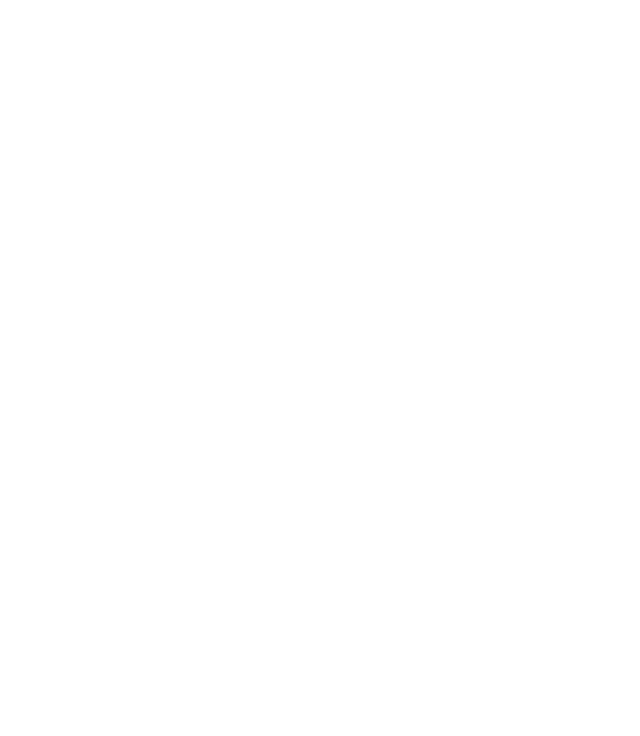
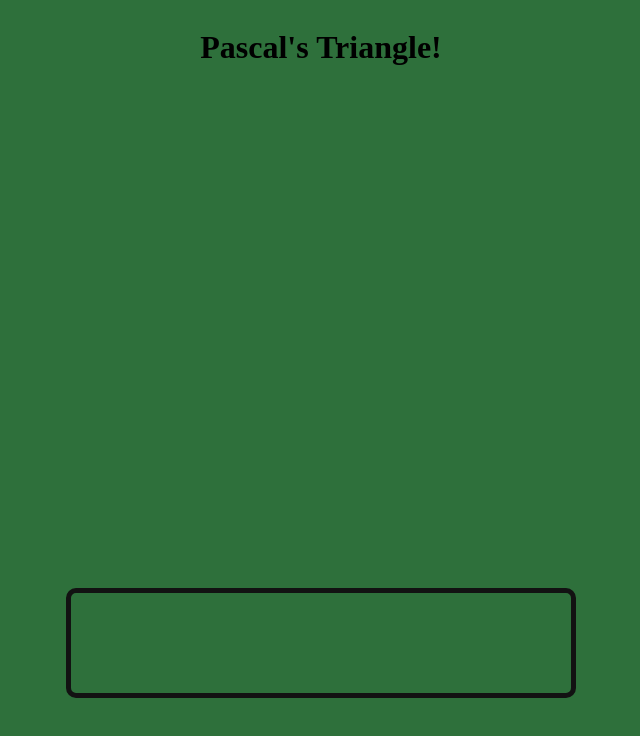
Before and after one commit to arshvirsingh16/UAS-Coding-Challenge-2022, a plain HTML site: page index.html in a window 1280 px wide. Shown: the whole page, without its empty margins (319-959 px from the left). Drawn offline with Linux system fonts and the light colour scheme.

Commit message:
Add a basic layout

```diff
--- a/index.html
+++ b/index.html
@@ -4,11 +4,15 @@
     <meta charset="UTF-8">
     <meta http-equiv="X-UA-Compatible" content="IE=edge">
     <meta name="viewport" content="width=device-width, initial-scale=1.0">
-    <title>Document</title>
+    <title>UAS Coding Challenge</title>
     <link rel = "stylesheet" href = "style.css">
     <script src = "main.js"></script>
 </head>
 <body>
-
+    <div id="container">
+        <div id="title"><h1>Pascal's Triangle!</h1></div>
+        <div id="randomInt"></div>
+        <div id="display"></div>
+    </div>
 </body>
 </html>
--- a/style.css
+++ b/style.css
@@ -0,0 +1,23 @@
+body {
+    background: #2e703b;
+}
+
+#container {
+    display: flex;
+    flex-direction: column;
+    align-items: center;
+}
+
+#randomInt {
+    width: 500px;
+    height: 100px;
+    margin-top: 200px;
+}
+
+#display {
+    width: 500px;
+    height: 100px;
+    border: #121212 solid 5px;
+    border-radius: 10px;
+    margin-top: 200px;
+}
```
